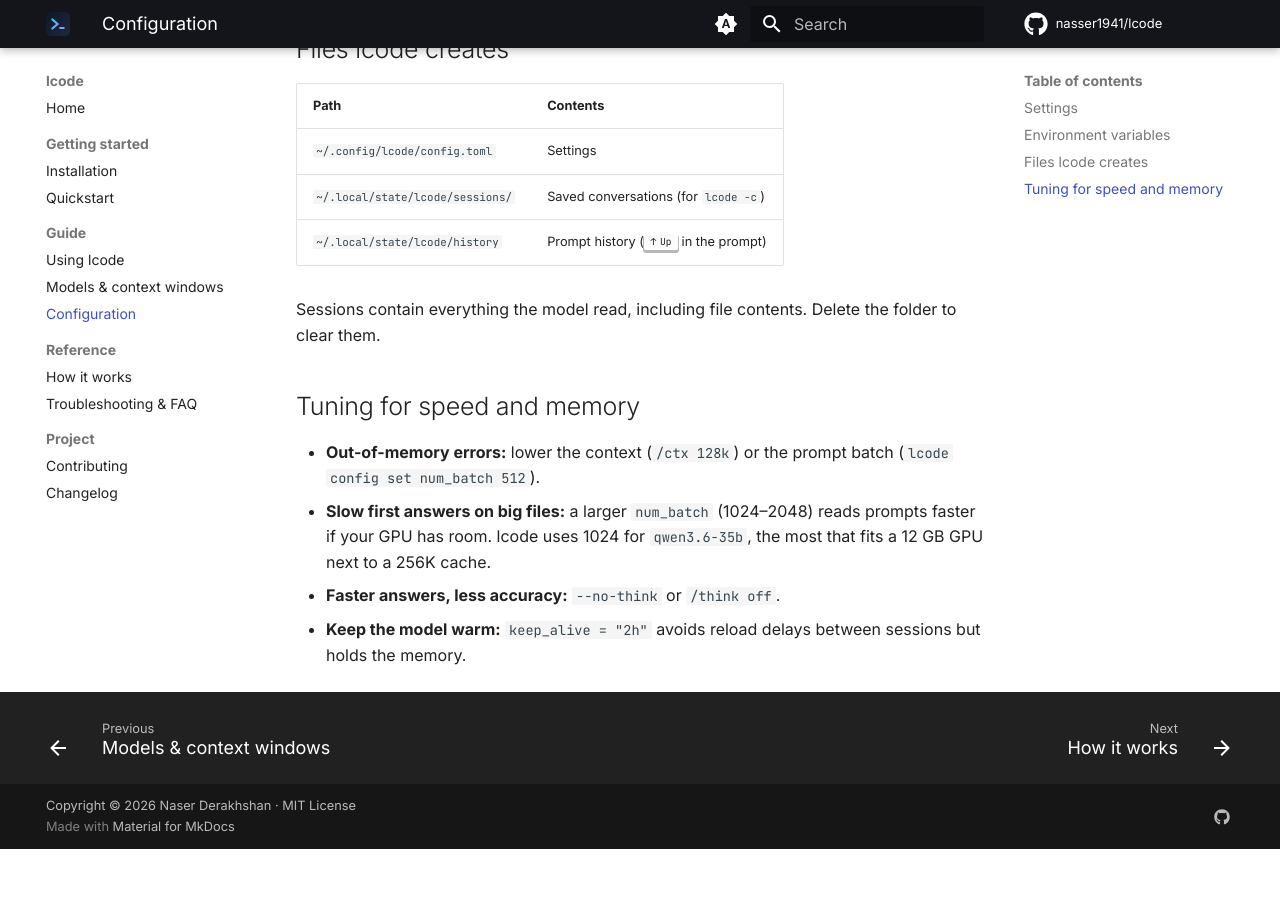
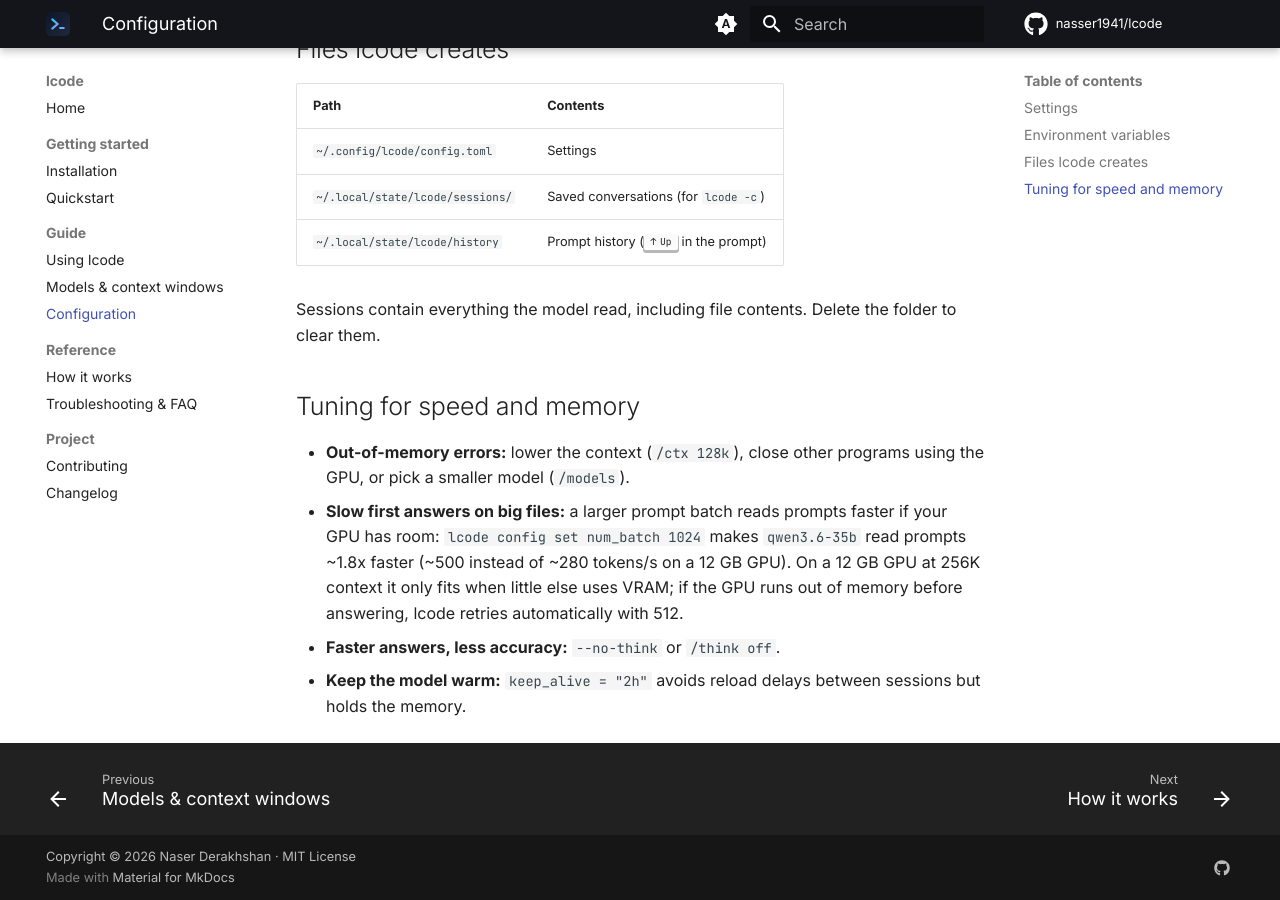
Before and after one commit to nasser1941/lcode, an MkDocs documentation site: the page built from docs/configuration.md, in a window 1280 px wide and 900 px high, scrolled down 1586 px. Built offline with MkDocs 1.6.1 and Material for MkDocs 9.7.7, drawn with Linux system fonts in a browser that asks for light colours; comment, search, counter and statistics services are not loaded; before the commit the page ends 2435 px from its top, so only the background shows below that.

Commit message:
Fix CUDA crashes on 12 GB GPUs: default prompt batch 512 with fallback (#13)
qwen3.6-35b used a prompt batch of 1024. At 256K context on a 12 GB GPU
that leaves ~1 GB of VRAM free, but the model's speculative-decoding
context needs 1.1 GB at that batch size, so Ollama intermittently failed
with "CUDA error: an illegal memory access" depending on what else was
using the GPU.

- Use Ollama's default batch of 512 for every model (1024 stays
  available with `lcode config set num_batch 1024`)
- When a request fails with a GPU memory error before any output, retry
  once with a batch of 512 instead of failing; errors after output has
  started are never retried, so answers aren't duplicated
- Update the tuning, troubleshooting and how-it-works docs

Co-authored-by: Naser Derakhshan <9349840+nasser1941@users.noreply.github.com>
Co-authored-by: Claude Opus 5.5 <noreply@anthropic.com>

```diff
--- a/docs/configuration.md
+++ b/docs/configuration.md
@@ -17,7 +17,7 @@ lcode config path                      # print the file location
 |---|---|---|
 | `model` | `qwen3.6-35b` | Catalog key (see `lcode models`) or any installed Ollama model tag |
 | `context` | largest that fits | Context window in tokens; accepts `128k`, `1m` |
-| `num_batch` | per model | Prompt batch size. Larger reads prompts faster but needs more GPU memory |
+| `num_batch` | 512 | Prompt batch size. Larger reads prompts faster but needs more GPU memory |
 | `keep_alive` | `30m` | How long Ollama keeps the model in memory after the last request |
 | `ollama_host` | `http://localhost:11434` | Ollama server URL |
 | `permission_mode` | `ask` | `ask`, `auto-edit` or `yolo` |
@@ -58,9 +58,11 @@ Sessions contain everything the model read, including file contents. Delete the
 
 ## Tuning for speed and memory
 
-- **Out-of-memory errors:** lower the context (`/ctx 128k`) or the prompt batch
-  (`lcode config set num_batch 512`).
-- **Slow first answers on big files:** a larger `num_batch` (1024–2048) reads prompts faster if your
-  GPU has room. lcode uses 1024 for `qwen3.6-35b`, the most that fits a 12 GB GPU next to a 256K cache.
+- **Out-of-memory errors:** lower the context (`/ctx 128k`), close other programs using the GPU, or
+  pick a smaller model (`/models`).
+- **Slow first answers on big files:** a larger prompt batch reads prompts faster if your GPU has
+  room: `lcode config set num_batch 1024` makes `qwen3.6-35b` read prompts ~1.8x faster (~500 instead
+  of ~280 tokens/s on a 12 GB GPU). On a 12 GB GPU at 256K context it only fits when little else uses
+  VRAM; if the GPU runs out of memory before answering, lcode retries automatically with 512.
 - **Faster answers, less accuracy:** `--no-think` or `/think off`.
 - **Keep the model warm:** `keep_alive = "2h"` avoids reload delays between sessions but holds the memory.
--- a/src/lcode/models.toml
+++ b/src/lcode/models.toml
@@ -29,7 +29,6 @@ moe = true
 size_gb = 22.6
 max_context = 262144
 kv_kib_per_token = 22
-num_batch = 1024
 swe_bench_verified = 73.4
 tested = true
 notes = "Default. Strongest tool calling among local MoE coders; fast even with experts in RAM."
```
Also changed, not shown: CHANGELOG.md (+4 -0 lines), docs/how-it-works.md (+4 -1 lines), docs/models.md (+3 -3 lines), docs/troubleshooting.md (+4 -3 lines), 2 other files.
